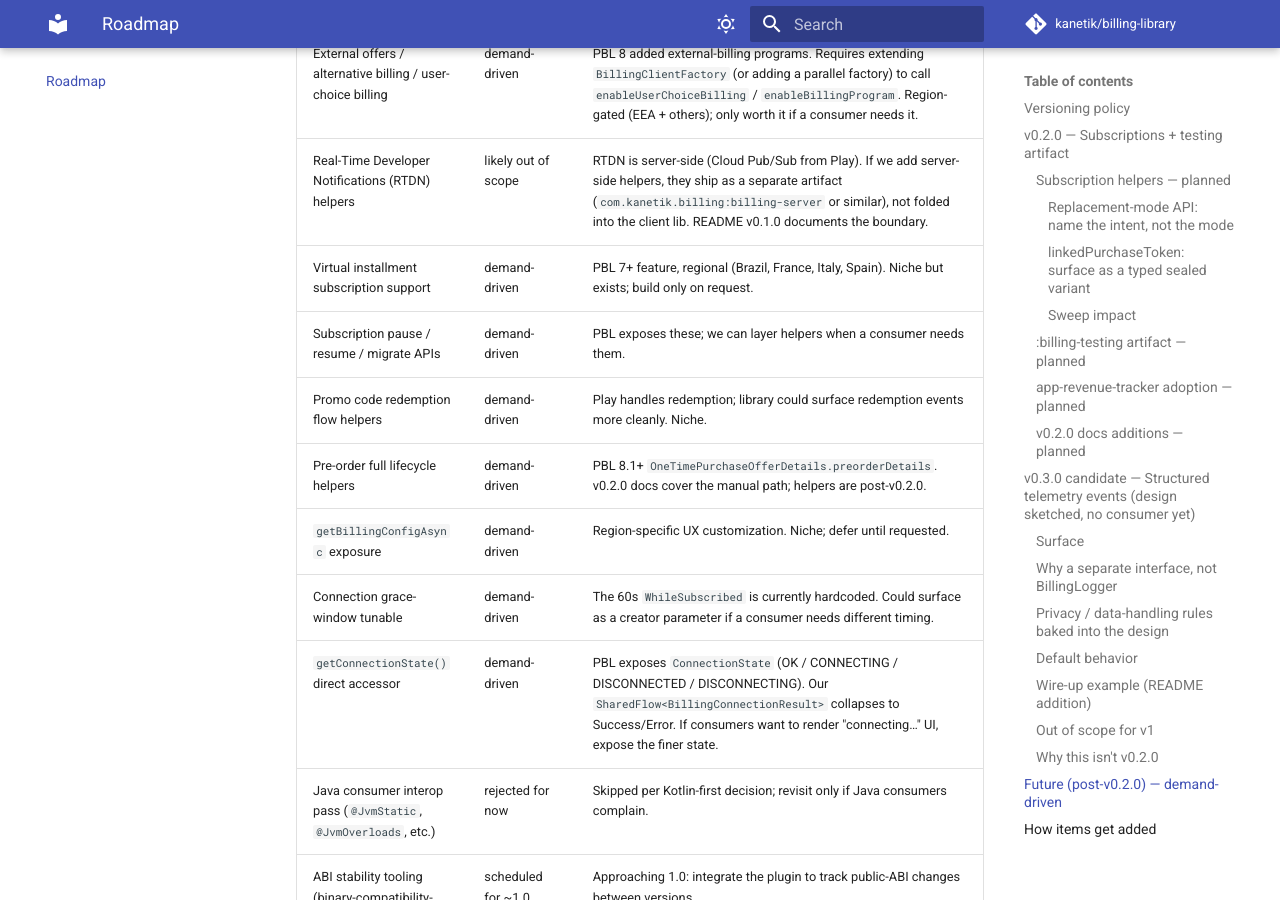
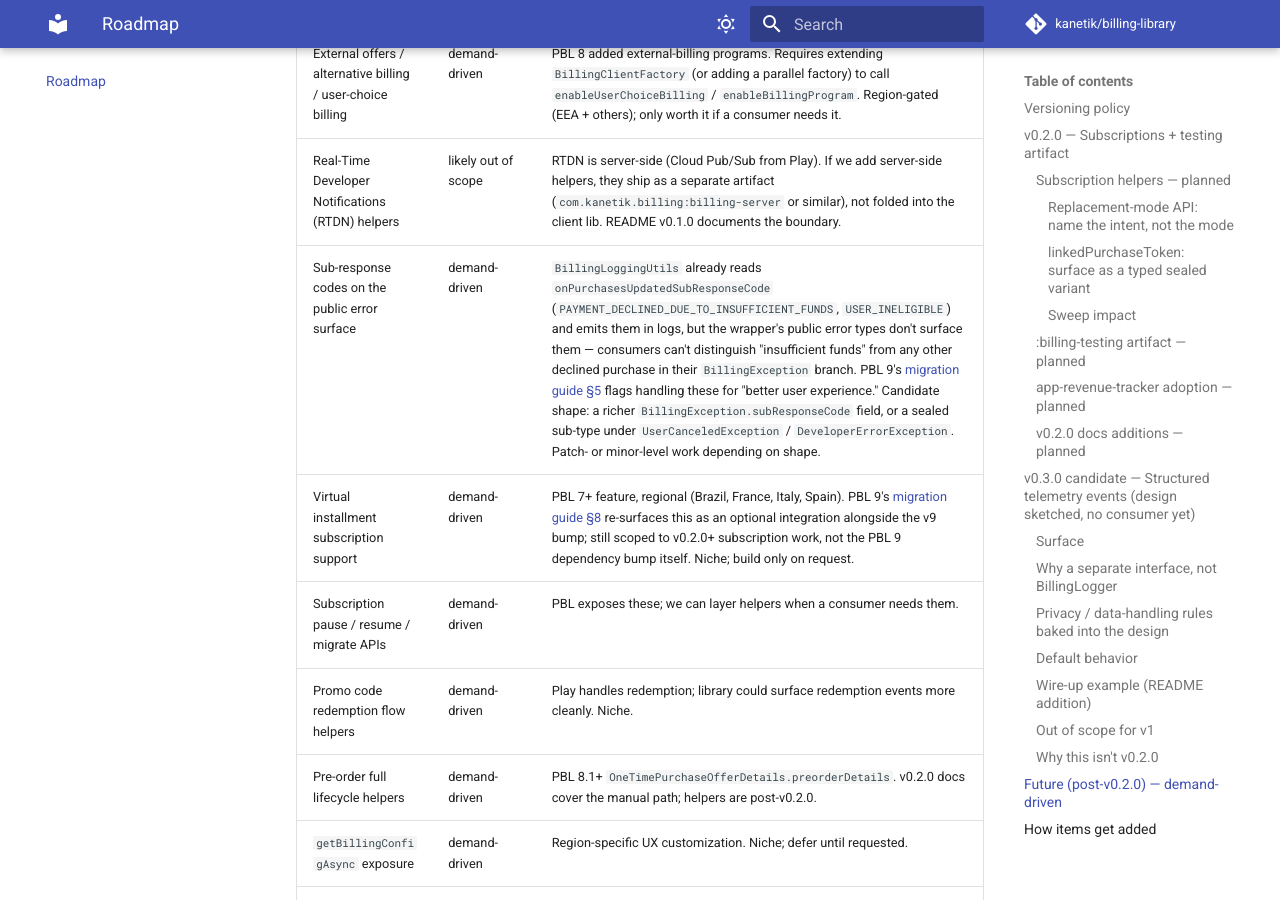
Before and after one commit to kanetik/billing-library, an MkDocs documentation site: the page built from docs/roadmap.md, in a window 1280 px wide and 900 px high, scrolled down 7745 px. Built offline with MkDocs 1.6.1 and Material for MkDocs 9.7.7, drawn with Linux system fonts in a browser that asks for light colours; comment, search, counter and statistics services are not loaded.

Commit message:
docs: note Play-Store-blocked debug-message propagation; track PBL 9 follow-ups in roadmap
CHANGELOG: explicit note that PBL 9's new "Play Store is blocked" debug
message reaches consumers automatically — via BillingException.message
for logs (through BillingLoggingUtils.createDetailedBillingContext) and
via exception.result.debugMessage for programmatic differentiation
between system-block and other BILLING_UNAVAILABLE causes. No wrapper
API change.

Roadmap: two new entries flagged during PBL 9 review (both demand-driven,
both already partially covered):
- Sub-response codes on the public error surface (the wrapper logs
  PAYMENT_DECLINED_DUE_TO_INSUFFICIENT_FUNDS / USER_INELIGIBLE today but
  doesn't surface them through its typed-error API).
- Virtual installment subscriptions — annotated that PBL 9's migration
  guide §8 re-surfaces the feature alongside the v9 bump; still scoped
  to v0.2.0+ subscription work, not this dependency bump.

Co-Authored-By: Claude Opus 4.7 (1M context) <noreply@anthropic.com>

```diff
--- a/docs/roadmap.md
+++ b/docs/roadmap.md
@@ -244,7 +244,8 @@ Tracked but not committed. Most are build-when-asked.
 |---|---|---|
 | External offers / alternative billing / user-choice billing | demand-driven | PBL 8 added external-billing programs. Requires extending `BillingClientFactory` (or adding a parallel factory) to call `enableUserChoiceBilling` / `enableBillingProgram`. Region-gated (EEA + others); only worth it if a consumer needs it. |
 | Real-Time Developer Notifications (RTDN) helpers | likely out of scope | RTDN is server-side (Cloud Pub/Sub from Play). If we add server-side helpers, they ship as a separate artifact (`com.kanetik.billing:billing-server` or similar), not folded into the client lib. README v0.1.0 documents the boundary. |
-| Virtual installment subscription support | demand-driven | PBL 7+ feature, regional (Brazil, France, Italy, Spain). Niche but exists; build only on request. |
+| Sub-response codes on the public error surface | demand-driven | `BillingLoggingUtils` already reads `onPurchasesUpdatedSubResponseCode` (`PAYMENT_DECLINED_DUE_TO_INSUFFICIENT_FUNDS`, `USER_INELIGIBLE`) and emits them in logs, but the wrapper's public error types don't surface them — consumers can't distinguish "insufficient funds" from any other declined purchase in their `BillingException` branch. PBL 9's [migration guide §5](https://developer.android.com/google/play/billing/migrate-gpblv9) flags handling these for "better user experience." Candidate shape: a richer `BillingException.subResponseCode` field, or a sealed sub-type under `UserCanceledException` / `DeveloperErrorException`. Patch- or minor-level work depending on shape. |
+| Virtual installment subscription support | demand-driven | PBL 7+ feature, regional (Brazil, France, Italy, Spain). PBL 9's [migration guide §8](https://developer.android.com/google/play/billing/migrate-gpblv9) re-surfaces this as an optional integration alongside the v9 bump; still scoped to v0.2.0+ subscription work, not the PBL 9 dependency bump itself. Niche; build only on request. |
 | Subscription pause / resume / migrate APIs | demand-driven | PBL exposes these; we can layer helpers when a consumer needs them. |
 | Promo code redemption flow helpers | demand-driven | Play handles redemption; library could surface redemption events more cleanly. Niche. |
 | Pre-order full lifecycle helpers | demand-driven | PBL 8.1+ `OneTimePurchaseOfferDetails.preorderDetails`. v0.2.0 docs cover the manual path; helpers are post-v0.2.0. |
```
Also changed, not shown: CHANGELOG.md (+15 -0 lines).
